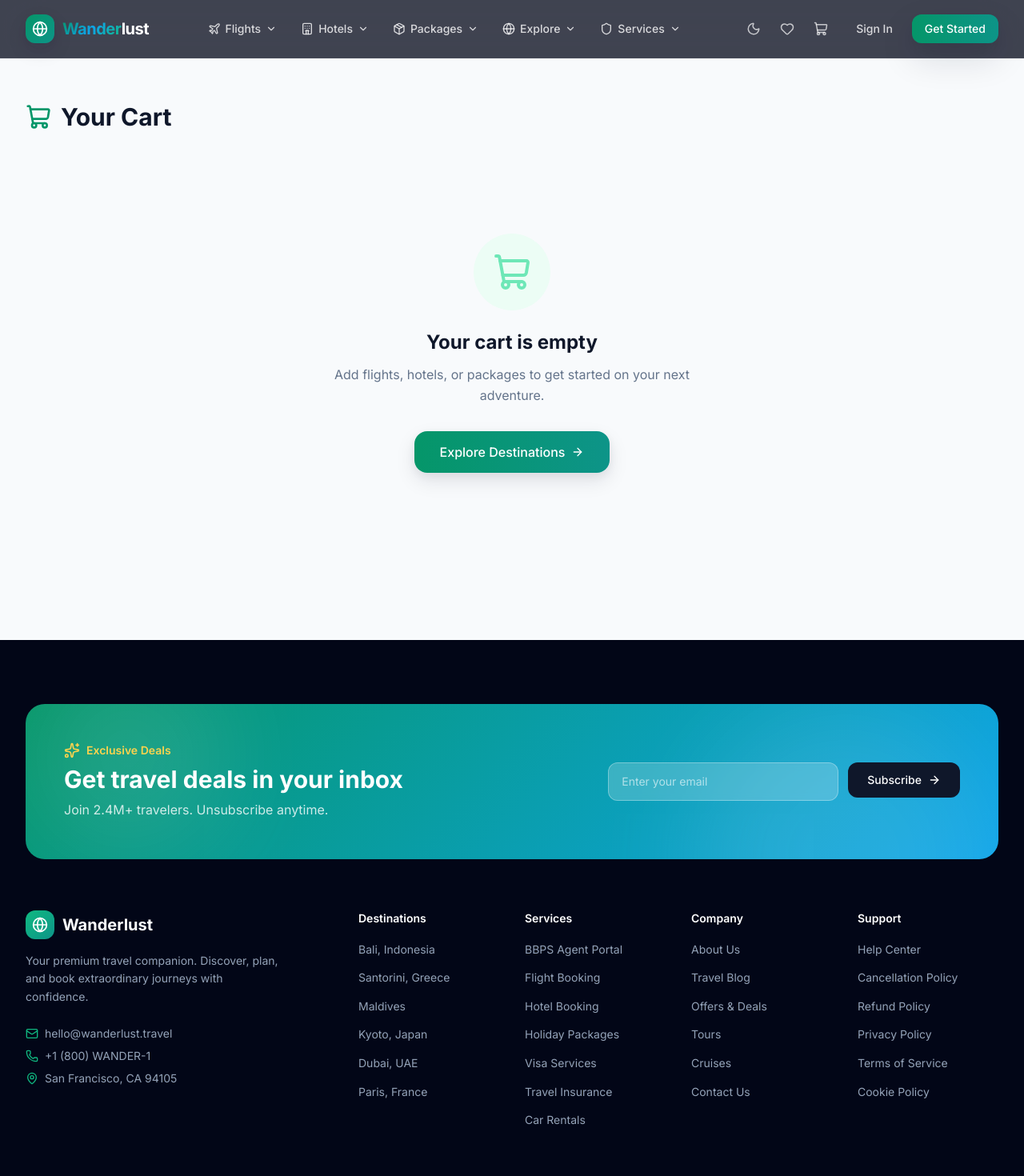
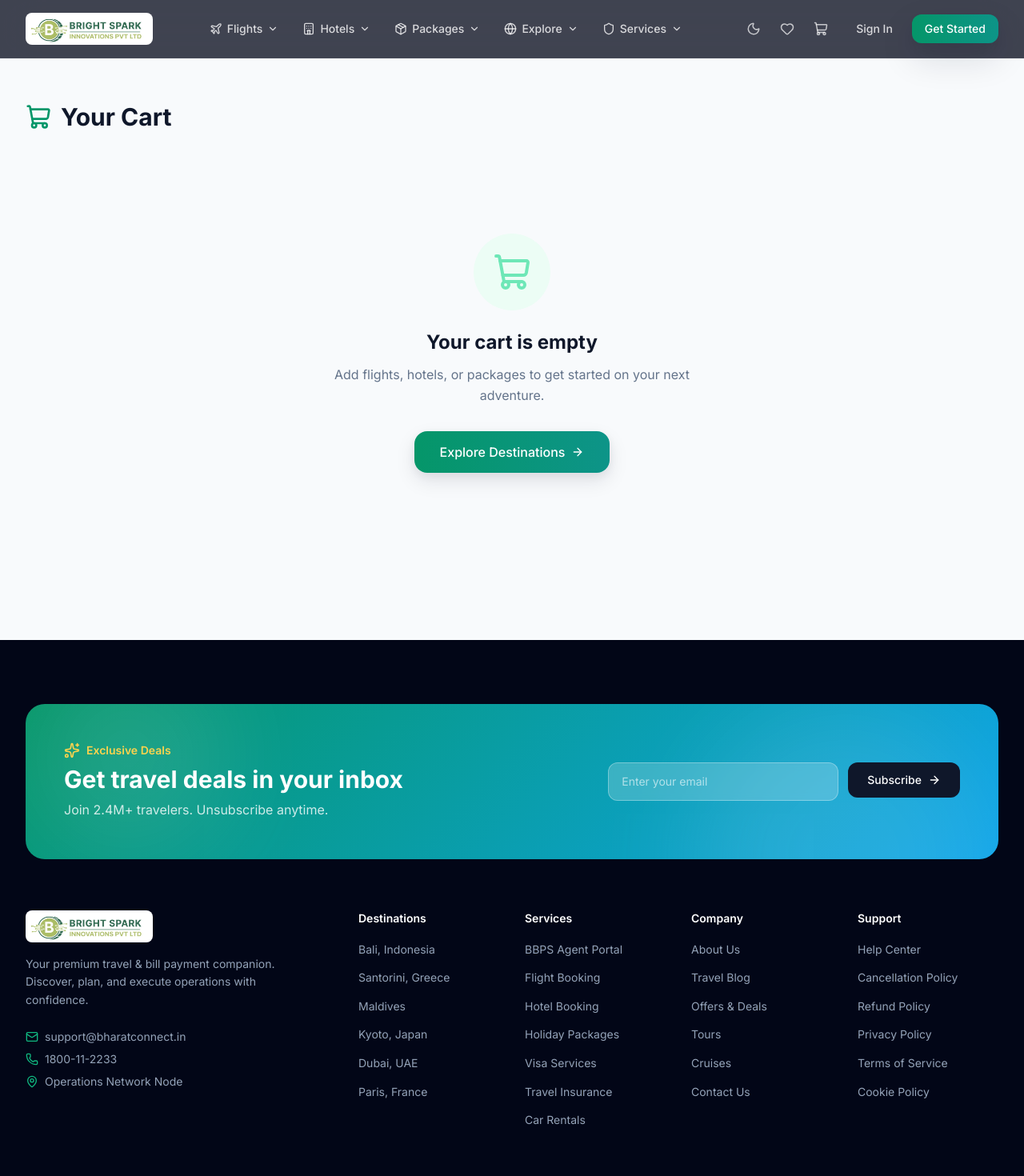
Before and after one commit to SubrahmanyamSrighakollapu/travelling-fe, a Next.js app: page /cart in a window 1280 px wide. Shown: the top 1470 px of the page at 80% size. Built offline with nearby package versions, Linux system fonts and the light colour scheme.

Commit message:
feat: implement BBPS transaction search and complaint management pages with layout components

```diff
--- a/app/bbps/complaint-status/page.tsx
+++ b/app/bbps/complaint-status/page.tsx
@@ -27,19 +27,7 @@ function ComplaintStatusContent() {
   return (
     <BBPSLayout pageTitle="Complaint Tracking">
       <div className="space-y-6">
-        <div className="bg-sky-300/80 rounded-2xl p-6 shadow-sm relative min-h-[460px]">
-          {/* Fixed 35px Bharat Connect Horizontal Logo Top-Right */}
-          <div className="absolute top-4 right-4 bg-white px-2 py-1 rounded shadow-2xs">
-            <Image
-              src="/assets/Bharat Connect Primary Logo_PNG.png"
-              alt="Bharat Connect"
-              width={140}
-              height={35}
-              className="h-[35px] w-auto object-contain"
-              priority
-            />
-          </div>
-
+        <div className="bg-sky-300/80 rounded-2xl p-6 shadow-sm min-h-[460px]">
           <div className="grid grid-cols-1 md:grid-cols-4 gap-6 items-start">
             {/* Left Sidebar Menu */}
             <div className="md:col-span-1 bg-sky-200/60 rounded-xl p-3 space-y-2 text-xs font-semibold text-slate-800">
@@ -69,9 +57,21 @@ function ComplaintStatusContent() {
             <div className="md:col-span-3 space-y-6">
               {/* Form Box: Check Complaint Status (Screenshot 3) */}
               <div className="bg-white p-6 sm:p-8 rounded-xl border border-slate-200 shadow-sm max-w-xl space-y-4">
-                <h2 className="text-sm font-bold text-red-500">
-                  Check Complaint Status
-                </h2>
+                <div className="flex items-center justify-between pb-2 border-b border-slate-100">
+                  <h2 className="text-sm font-bold text-red-500">
+                    Check Complaint Status
+                  </h2>
+                  <div className="bg-white px-3 py-1 rounded-lg border border-slate-200 shadow-2xs">
+                    <Image
+                      src="/assets/Bharat Connect Primary Logo_PNG.png"
+                      alt="Bharat Connect"
+                      width={140}
+                      height={35}
+                      className="h-[32px] w-auto object-contain"
+                      priority
+                    />
+                  </div>
+                </div>
 
                 <form onSubmit={handleQueryStatus} className="space-y-4 text-xs">
                   <div className="space-y-1">
--- a/app/bbps/raise-complaint/page.tsx
+++ b/app/bbps/raise-complaint/page.tsx
@@ -55,19 +55,7 @@ export default function BBPSRaiseComplaintPage() {
   return (
     <BBPSLayout pageTitle="Complaint Registration">
       <div className="space-y-6">
-        <div className="bg-sky-300/80 rounded-2xl p-6 shadow-sm relative min-h-[460px]">
-          {/* Fixed 35px Bharat Connect Horizontal Logo Top-Right */}
-          <div className="absolute top-4 right-4 bg-white px-2 py-1 rounded shadow-2xs">
-            <Image
-              src="/assets/Bharat Connect Primary Logo_PNG.png"
-              alt="Bharat Connect"
-              width={140}
-              height={35}
-              className="h-[35px] w-auto object-contain"
-              priority
-            />
-          </div>
-
+        <div className="bg-sky-300/80 rounded-2xl p-6 shadow-sm min-h-[460px]">
           <div className="grid grid-cols-1 md:grid-cols-4 gap-6 items-start">
             {/* Left Sidebar Menu */}
             <div className="md:col-span-1 bg-sky-200/60 rounded-xl p-3 space-y-2 text-xs font-semibold text-slate-800">
@@ -98,9 +86,21 @@ export default function BBPSRaiseComplaintPage() {
               {!submittedComplaint ? (
                 /* Complaint Form */
                 <form onSubmit={handleSubmit} className="bg-white p-6 sm:p-8 rounded-xl border border-slate-200 shadow-sm space-y-4 text-xs max-w-xl">
-                  <h2 className="text-sm font-bold text-red-500 pb-2 border-b border-slate-100">
-                    Complaint Registration Screen
-                  </h2>
+                  <div className="flex items-center justify-between pb-2 border-b border-slate-100">
+                    <h2 className="text-sm font-bold text-red-500">
+                      Complaint Registration Screen
+                    </h2>
+                    <div className="bg-white px-3 py-1 rounded-lg border border-slate-200 shadow-2xs">
+                      <Image
+                        src="/assets/Bharat Connect Primary Logo_PNG.png"
+                        alt="Bharat Connect"
+                        width={140}
+                        height={35}
+                        className="h-[32px] w-auto object-contain"
+                        priority
+                      />
+                    </div>
+                  </div>
 
                   <div className="space-y-1">
                     <label className="font-bold text-slate-800 block">Type of Complaint</label>
--- a/app/bbps/transaction-search/page.tsx
+++ b/app/bbps/transaction-search/page.tsx
@@ -38,19 +38,7 @@ export default function BBPSTransactionSearchPage() {
     <BBPSLayout pageTitle="Query Transaction">
       <div className="space-y-6">
         {/* Main Query Transaction Form Canvas (Matching PDF Page 5 & Screenshot 1) */}
-        <div className="bg-sky-300/80 rounded-2xl p-6 shadow-sm relative min-h-[460px]">
-          {/* Fixed 35px Bharat Connect Horizontal Logo Top-Right */}
-          <div className="absolute top-4 right-4 bg-white px-2 py-1 rounded shadow-2xs">
-            <Image
-              src="/assets/Bharat Connect Primary Logo_PNG.png"
-              alt="Bharat Connect"
-              width={140}
-              height={35}
-              className="h-[35px] w-auto object-contain"
-              priority
-            />
-          </div>
-
+        <div className="bg-sky-300/80 rounded-2xl p-6 shadow-sm min-h-[460px]">
           <div className="grid grid-cols-1 md:grid-cols-4 gap-6 items-start">
             {/* Left Sidebar Menu (Matching Screenshot 1) */}
             <div className="md:col-span-1 bg-sky-200/60 rounded-xl p-3 space-y-2 text-xs font-semibold text-slate-800">
@@ -78,10 +66,22 @@ export default function BBPSTransactionSearchPage() {
 
             {/* Form Content Area (Matching PDF Page 5 & Screenshot 1) */}
             <div className="md:col-span-3 bg-white p-6 sm:p-8 rounded-xl border border-slate-200 shadow-sm space-y-5">
-              {/* Title: Query Transaction in RED text (Screenshot 1) */}
-              <h2 className="text-sm font-bold text-red-500 tracking-tight">
-                Query Transaction
-              </h2>
+              {/* Header Row: Title & Top-Right Bharat Connect Logo */}
+              <div className="flex items-center justify-between pb-3 border-b border-slate-100">
+                <h2 className="text-sm font-bold text-red-500 tracking-tight">
+                  Query Transaction
+                </h2>
+                <div className="bg-white px-3 py-1 rounded-lg border border-slate-200 shadow-2xs">
+                  <Image
+                    src="/assets/Bharat Connect Primary Logo_PNG.png"
+                    alt="Bharat Connect"
+                    width={140}
+                    height={35}
+                    className="h-[32px] w-auto object-contain"
+                    priority
+                  />
+                </div>
+              </div>
 
               <form onSubmit={handleSubmit} className="space-y-4 max-w-md text-xs">
                 {/* Enter MobileNumber */}
--- a/components/bbps/bbps-header.tsx
+++ b/components/bbps/bbps-header.tsx
@@ -47,17 +47,14 @@ export function BBPSHeader({ pageTitle }: BBPSHeaderProps) {
         {/* Left: Agent Brand Identity */}
         <div className="flex items-center gap-3">
           <Link href="/bbps/dashboard" className="flex items-center gap-2">
-            <div className="w-9 h-9 rounded-xl bg-blue-700 text-white flex items-center justify-center font-extrabold text-sm shadow-xs">
-              BC
-            </div>
-            <div>
-              <span className="text-sm font-extrabold text-slate-900 tracking-tight block">
-                BHARAT CONNECT
-              </span>
-              <span className="text-[10px] text-slate-500 font-semibold tracking-wider block -mt-1 uppercase">
-                Retailer Operations Portal
-              </span>
-            </div>
+            <Image
+              src="/assets/web-logo.jpg"
+              alt="Logo"
+              width={160}
+              height={40}
+              className="h-10 w-auto object-contain rounded-lg"
+              priority
+            />
           </Link>
         </div>
 
--- a/components/layout/footer.tsx
+++ b/components/layout/footer.tsx
@@ -1,5 +1,6 @@
 "use client";
 import Link from "next/link";
+import Image from "next/image";
 import { motion } from "framer-motion";
 import { Globe, Mail, Phone, MapPin, ArrowRight, Sparkles, Share2, Rss, X, MessageCircle, Link2 } from "lucide-react";
 import { Button } from "@/components/ui/button";
@@ -91,26 +92,29 @@ export function Footer() {
           {/* Brand */}
           <div className="col-span-2">
             <Link href="/" className="flex items-center gap-2.5 mb-4">
-              <div className="w-9 h-9 rounded-xl bg-gradient-to-br from-emerald-500 to-teal-600 flex items-center justify-center">
-                <Globe className="h-5 w-5 text-white" />
-              </div>
-              <span className="text-xl font-bold text-white">Wanderlust</span>
+              <Image
+                src="/assets/web-logo.jpg"
+                alt="Logo"
+                width={160}
+                height={40}
+                className="h-10 w-auto object-contain rounded-lg"
+              />
             </Link>
             <p className="text-slate-400 text-sm leading-relaxed mb-6 max-w-xs">
-              Your premium travel companion. Discover, plan, and book extraordinary journeys with confidence.
+              Your premium travel & bill payment companion. Discover, plan, and execute operations with confidence.
             </p>
             <div className="space-y-2 text-sm">
               <div className="flex items-center gap-2 text-slate-400">
                 <Mail className="h-4 w-4 text-emerald-500" />
-                <span>hello@wanderlust.travel</span>
+                <span>support@bharatconnect.in</span>
               </div>
               <div className="flex items-center gap-2 text-slate-400">
                 <Phone className="h-4 w-4 text-emerald-500" />
-                <span>+1 (800) WANDER-1</span>
+                <span>1800-11-2233</span>
               </div>
               <div className="flex items-center gap-2 text-slate-400">
                 <MapPin className="h-4 w-4 text-emerald-500" />
-                <span>San Francisco, CA 94105</span>
+                <span>Operations Network Node</span>
               </div>
             </div>
           </div>
@@ -134,7 +138,7 @@ export function Footer() {
 
         {/* Bottom Bar */}
         <div className="border-t border-slate-800 pt-8 flex flex-col sm:flex-row items-center justify-between gap-4">
-          <p className="text-slate-500 text-sm">© 2025 Wanderlust Travel. All rights reserved.</p>
+          <p className="text-slate-500 text-sm">© 2026 Retailer Operations Portal. All rights reserved.</p>
           <div className="flex items-center gap-3">
             {SOCIALS.map(({ icon: Icon, href, label }) => (
               <a
--- a/components/layout/navbar.tsx
+++ b/components/layout/navbar.tsx
@@ -7,6 +7,7 @@ import {
   Search, Heart, ShoppingCart, Bell, User, Menu, X, Sun, Moon,
   ChevronDown, Sparkles, Globe, TrendingUp, Zap, ArrowRight
 } from "lucide-react";
+import Image from "next/image";
 import { Button } from "@/components/ui/button";
 import { useWishlist, useCart, useUI } from "@/lib/store";
 import { cn } from "@/lib/utils";
@@ -109,13 +110,14 @@ export function Navbar() {
         <div className="flex items-center justify-between h-16 lg:h-[4.5rem]">
           {/* Logo */}
           <Link href="/" className="flex items-center gap-2.5 group flex-shrink-0">
-            <div className="flex h-9 w-9 items-center justify-center rounded-xl bg-gradient-to-br from-emerald-600 to-teal-600 shadow-md transition-shadow group-hover:shadow-lg">
-              <Globe className="h-5 w-5 text-white" />
-            </div>
-            <span className="text-xl font-bold tracking-tight">
-              <span className="gradient-text">Wander</span>
-              <span className="text-white">lust</span>
-            </span>
+            <Image
+              src="/assets/web-logo.jpg"
+              alt="Logo"
+              width={160}
+              height={40}
+              className="h-10 w-auto object-contain rounded-lg"
+              priority
+            />
           </Link>
 
           {/* Desktop Nav */}
```
Also changed, not shown: public/assets/web-logo.jpg (added).
